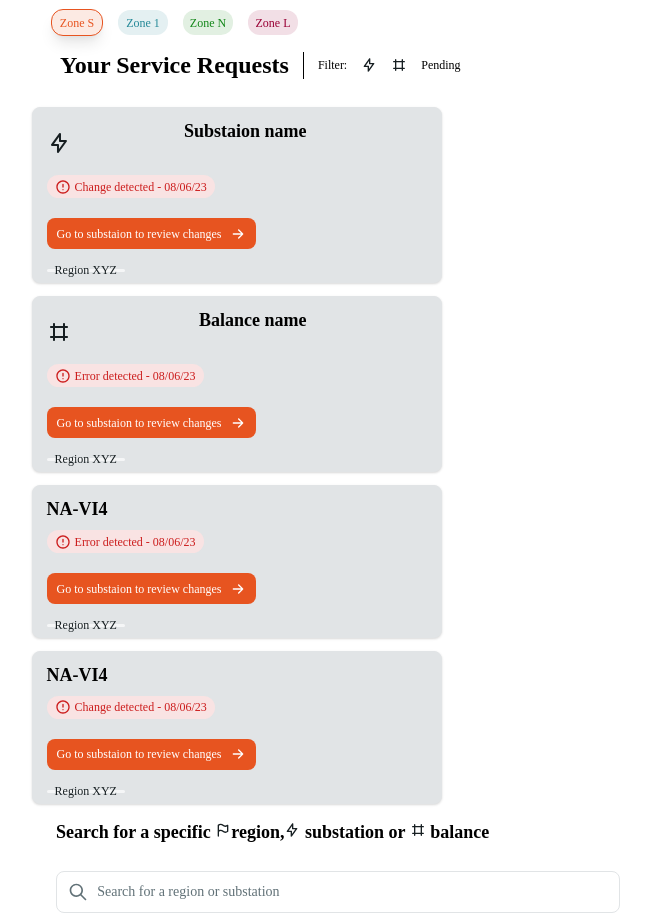
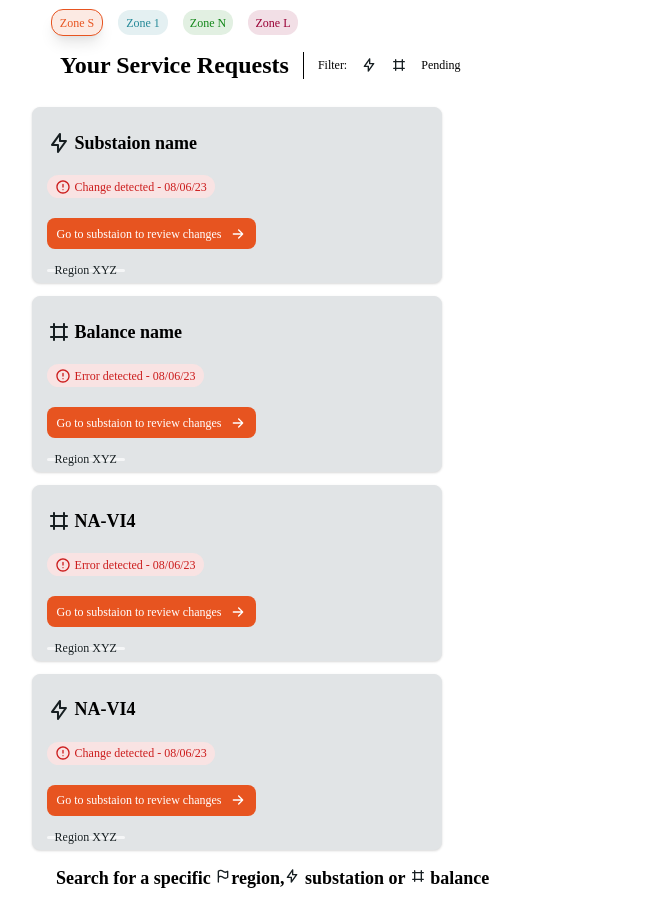
Before and after one commit to HJ1111111/BalanceBuilder, a React (Create React App) app: page / in a window 1280 px wide. Shown: the part 380-1296 px from the top of the page, without its empty margins (27-678 px from the left). Built offline with nearby package versions, Linux system fonts and the light colour scheme.

Commit message:
cards icons for header styled

```diff
--- a/src/Components/Card/cardarray.tsx
+++ b/src/Components/Card/cardarray.tsx
@@ -32,6 +32,9 @@ export const CardList = [
     },
 
     {
+    icon: <svg xmlns="http://www.w3.org/2000/svg" width="24" height="24" viewBox="0 0 24 24" fill="none">
+    <path fill-rule="evenodd" clip-rule="evenodd" d="M7 3C7.55228 3 8 3.44772 8 4V6H16V4C16 3.44772 16.4477 3 17 3C17.5523 3 18 3.44772 18 4V6H20C20.5523 6 21 6.44772 21 7C21 7.55228 20.5523 8 20 8H18V16H20C20.5523 16 21 16.4477 21 17C21 17.5523 20.5523 18 20 18H18V20C18 20.5523 17.5523 21 17 21C16.4477 21 16 20.5523 16 20V18H8V20C8 20.5523 7.55228 21 7 21C6.44772 21 6 20.5523 6 20V18H4C3.44772 18 3 17.5523 3 17C3 16.4477 3.44772 16 4 16H6V8H4C3.44772 8 3 7.55228 3 7C3 6.44772 3.44772 6 4 6H6V4C6 3.44772 6.44772 3 7 3ZM8 8V16H16V8H8Z" fill="#171F22"/>
+    </svg>,
     title: 'NA-VI4',
     alerttext:'Error detected - 08/06/23',
     alerticon:<svg xmlns="http://www.w3.org/2000/svg" width="16" height="16" viewBox="0 0 16 16" fill="none">
@@ -45,6 +48,9 @@ export const CardList = [
     },
 
     {
+    icon: <svg xmlns="http://www.w3.org/2000/svg" width="24" height="24" viewBox="0 0 24 24" fill="none">
+    <path d="M19.8777 9.55004C19.7946 9.38513 19.6674 9.24645 19.5103 9.14937C19.3532 9.05229 19.1723 9.0006 18.9877 9.00004H13.9877V3.00004C13.9984 2.78073 13.9366 2.56397 13.8119 2.38324C13.6872 2.20251 13.5065 2.06785 13.2977 2.00004C13.0969 1.93399 12.8803 1.93324 12.6791 1.99792C12.4779 2.0626 12.3023 2.18937 12.1777 2.36004L4.17765 13.36C4.07742 13.5049 4.01723 13.6737 4.00319 13.8493C3.98914 14.0249 4.02173 14.2011 4.09765 14.36C4.16758 14.5418 4.28904 14.6992 4.44714 14.8129C4.60525 14.9266 4.7931 14.9916 4.98765 15H9.98765V21C9.98781 21.2109 10.0546 21.4164 10.1785 21.587C10.3025 21.7576 10.4772 21.8847 10.6777 21.95C10.7781 21.9812 10.8825 21.998 10.9877 22C11.1454 22.0005 11.3011 21.9635 11.4419 21.8923C11.5826 21.821 11.7046 21.7174 11.7977 21.59L19.7977 10.59C19.9054 10.4408 19.9699 10.2648 19.984 10.0813C19.9981 9.8978 19.9613 9.71397 19.8777 9.55004ZM11.9877 17.92V14C11.9877 13.7348 11.8823 13.4805 11.6948 13.2929C11.5072 13.1054 11.2529 13 10.9877 13H6.98765L11.9877 6.08004V10C11.9877 10.2653 12.093 10.5196 12.2805 10.7071C12.4681 10.8947 12.7224 11 12.9877 11H16.9877L11.9877 17.92Z" fill="#171F22"/>
+    </svg>,
     title: 'NA-VI4',
     alerttext:'Change detected - 08/06/23',
     alerticon:<svg xmlns="http://www.w3.org/2000/svg" width="16" height="16" viewBox="0 0 16 16" fill="none">
--- a/src/Components/Dashboard/service-requests.css
+++ b/src/Components/Dashboard/service-requests.css
@@ -132,9 +132,9 @@
 
 .SRcardh1 {
   display: flex;
-  align-items: flex-start;
-  justify-content: space-between;
-  gap: 1px;
+  align-items: center;
+  justify-content: start;
+  gap: 4px;
   align-self: stretch;
   color: #000;
 
```
